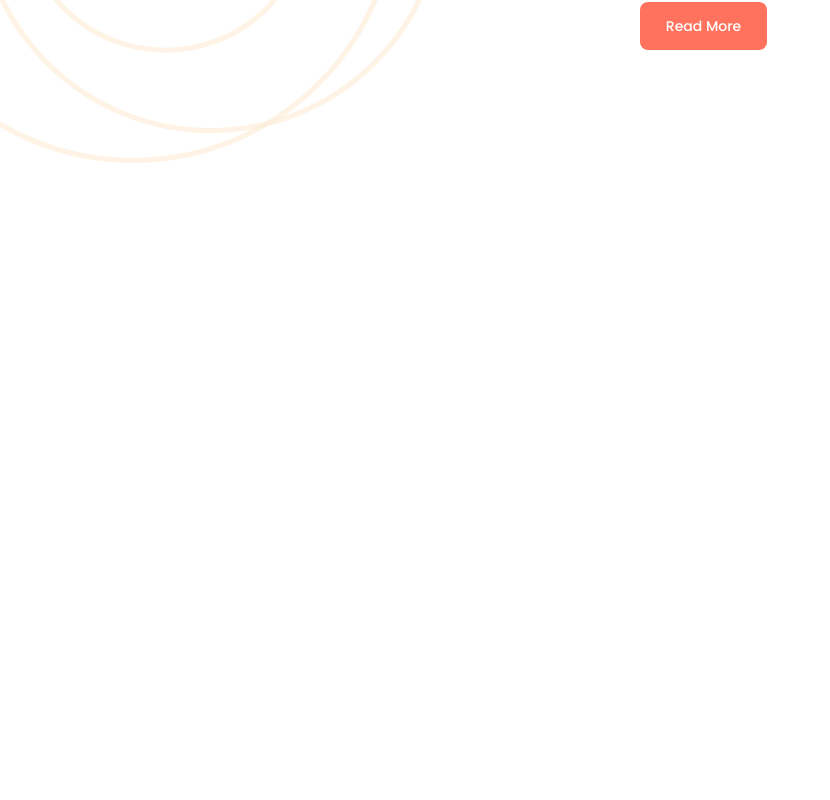
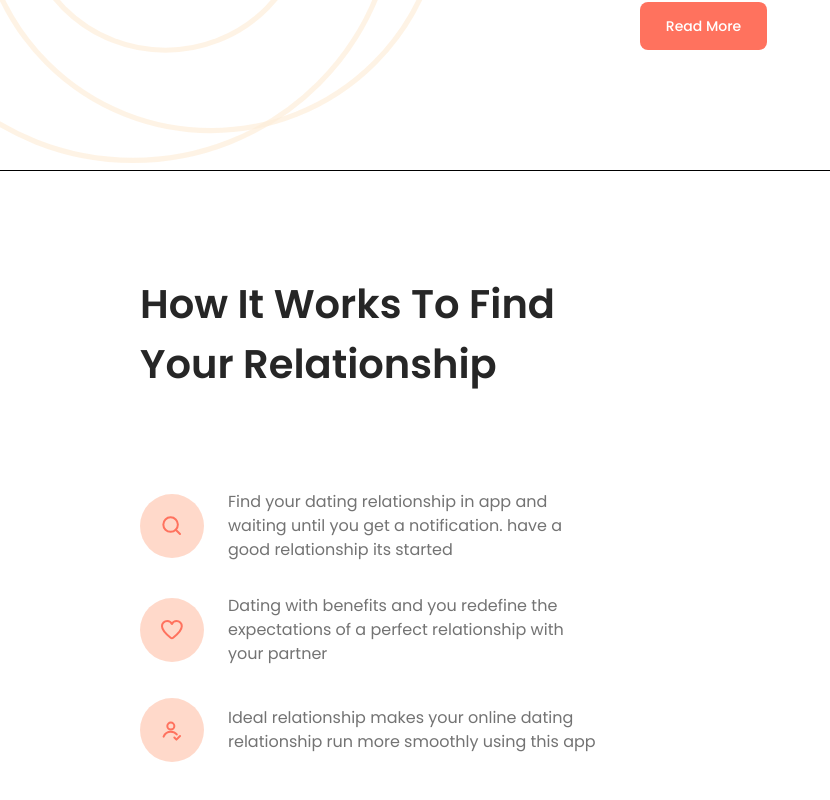
Before and after one commit to reyhanmills/frontend-case-bucheen, a React (Vite) app: page / in a window 1280 px wide. Shown: the part 1232-2032 px from the top of the page, without its empty margins (0-830 px from the left). Before the commit the page ends 1402 px from the top, so only its background shows below. Built offline with nearby package versions, Linux system fonts and the light colour scheme.

Commit message:
How It Works bölümü oluşturuldu ve içerik kartları eklendi

```diff
--- a/src/App.jsx
+++ b/src/App.jsx
@@ -1,6 +1,7 @@
 import Navbar from './components/Navbar'
 import HeroSection from './components/HeroSection'
 import About from './components/About'
+import HowItWorks from './components/HowItWorks'
 
 function App() {
   return (
@@ -8,6 +9,7 @@ function App() {
       <Navbar />
       <HeroSection></HeroSection>
       <About></About>
+      <HowItWorks></HowItWorks>
     </main>
   )
 }
--- /dev/null
+++ b/src/components/HowItWorks.jsx
@@ -0,0 +1,57 @@
+import Search from "../assets/circle-search.svg"
+import Heart from "../assets/circle-heart.svg"
+import Profile from "../assets/circle-profile.svg"
+
+
+
+
+function HowItWorks() {
+    return (
+        <section className="h-[670px] w-full border-t border-black bg-white pt-[103px]">
+            <div className="mx-auto max-w-[1440px]">
+                <div className="ml-[140px] w-[457px]">
+                    <h2 className="text-[40px] font-semibold text-[#262626]">
+                        How It Works To Find
+                        <br />
+                        Your Relationship
+                    </h2>
+                    <div className="mt-12 flex flex-col gap-8">
+                        <div className="mt-12 flex flex-col gap-8">
+                            <div className="flex items-center">
+                                <div className="flex h-[64px] w-[64px] shrink-0 items-center justify-center rounded-full bg-[#FF834F]/30">
+                                    <img src={Search} alt="" className="h-[24px] w-[24px]" />
+                                </div>
+
+                                <p className="ml-6 text-[16px] font-normal leading-[24px] text-[#737373]">
+                                    Find your dating relationship in app and waiting until you get a notification. have a good relationship its started
+                                </p>
+                            </div>
+
+                            <div className="flex items-center">
+                                <div className="flex h-[64px] w-[64px] shrink-0 items-center justify-center rounded-full bg-[#FF834F]/30">
+                                    <img src={Heart} alt="" className="h-[24px] w-[24px]" />
+                                </div>
+
+                                <p className="ml-6 text-[16px] font-normal leading-[24px] text-[#737373]">
+                                    Dating with benefits and you redefine the expectations of a perfect relationship with your partner
+                                </p>
+                            </div>
+
+                            <div className="flex items-center">
+                                <div className="flex h-[64px] w-[64px] shrink-0 items-center justify-center rounded-full bg-[#FF834F]/30">
+                                    <img src={Profile} alt="" className="h-[24px] w-[24px]" />
+                                </div>
+
+                                <p className="ml-6 text-[16px] font-normal leading-[24px] text-[#737373]">
+                                    Ideal relationship makes your online dating relationship run more smoothly using this app
+                                </p>
+                            </div>
+                        </div>
+                    </div>
+                </div>
+            </div>
+        </section>
+    )
+}
+
+export default HowItWorks
```
